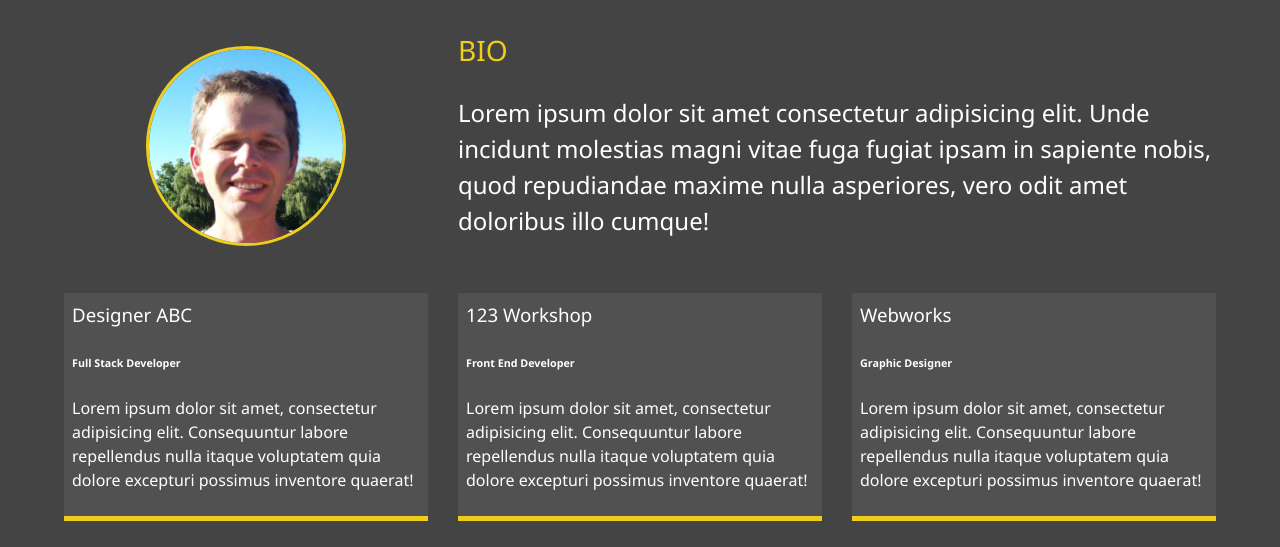
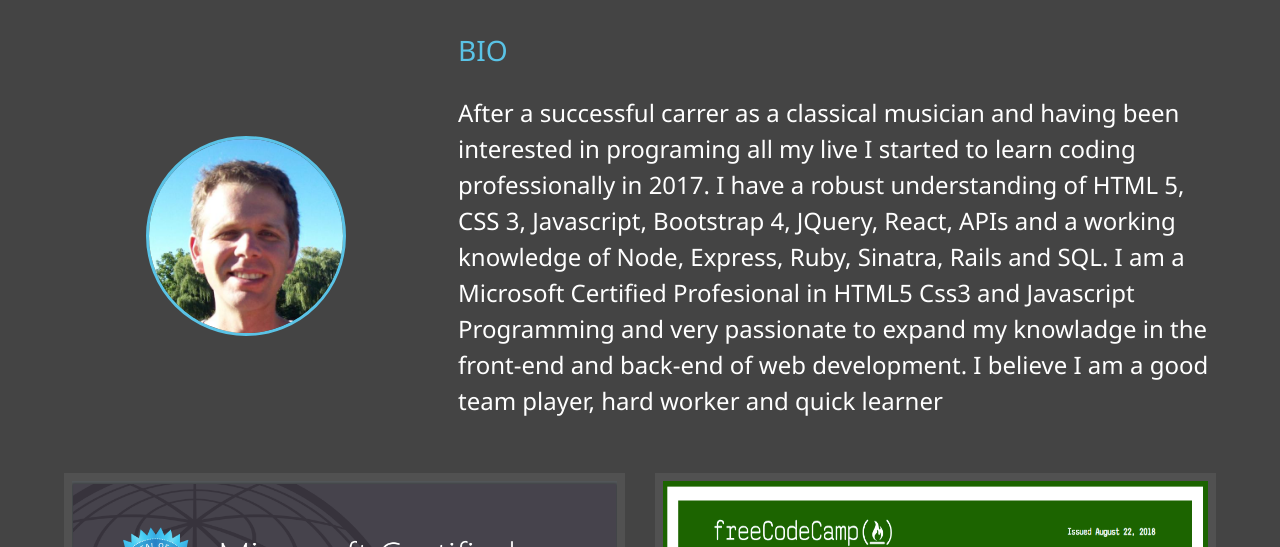
Before and after one commit to zufre/modern_portfolio, a website: page dist/about.html in a window 1280 px wide. Shown: the part 253-800 px from the top of the page. Drawn offline with Linux system fonts and the light colour scheme.

Commit message:
upload certificate screenshots"

```diff
--- a/scss/_config.scss
+++ b/scss/_config.scss
@@ -1,5 +1,5 @@
 $primary-color: #444;
-$secondary-color: #eece1a;
+$secondary-color: rgb(90, 195, 230);
 $show-home-image: true;
 $home-image: url(../img/background.jpg);
 $background-opacity: 0.9;
--- a/scss/_mobile.scss
+++ b/scss/_mobile.scss
@@ -59,7 +59,8 @@
       "bio"
       "job1"
       "job2"
-      "job3";
+      "job3"
+      "job4";
 
     grid-template-columns: 1fr;
   }
--- a/scss/main.scss
+++ b/scss/main.scss
@@ -73,9 +73,10 @@ main {
   display: grid;
   grid-gap: 30px;
   grid-template-areas:
-    "bioimage bio bio"
-    "job1 job2 job3";
-  grid-template-columns: repeat(3, 1fr);
+    "bioimage bioimage bio bio bio bio"
+    "job1 job1 job1 job2 job2 job2 "
+    "job3 job3 job3 job4 job4 job4";
+  grid-template-columns: repeat(6, 1fr);
 
   .bio-image {
     height: 200px;
@@ -97,6 +98,9 @@ main {
   }
   .job-3 {
     grid-area: job3;
+  }
+  .job-4 {
+    grid-area: job4;
   }
   .job {
     background: lighten($primary-color, 5);
```
Also changed, not shown: dist/about.html, dist/contact.html, dist/css/main.css, dist/img/MS480.png (added), dist/img/fccalgo.png (added), dist/img/fccfrontend.png (added), dist/img/fccwebDes.png (added), dist/index.html, 1 other file.
